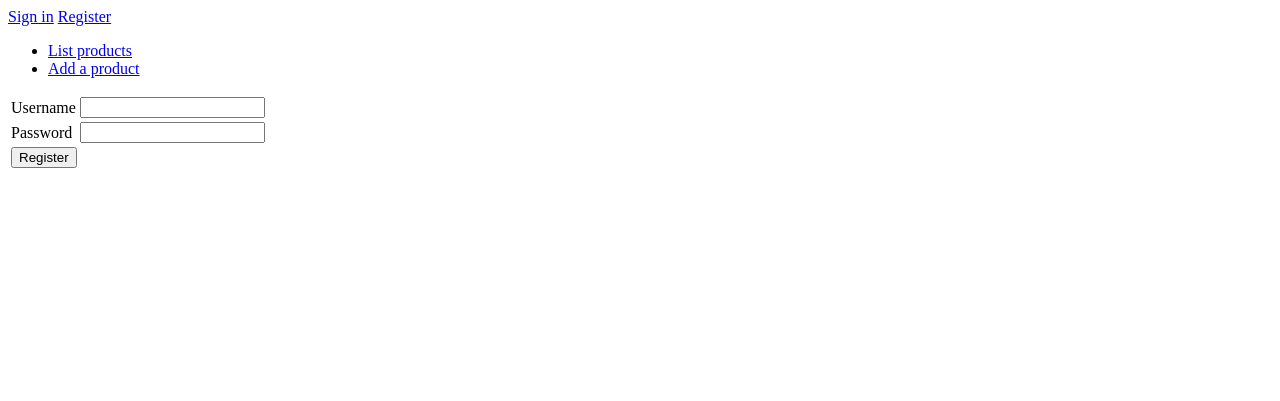
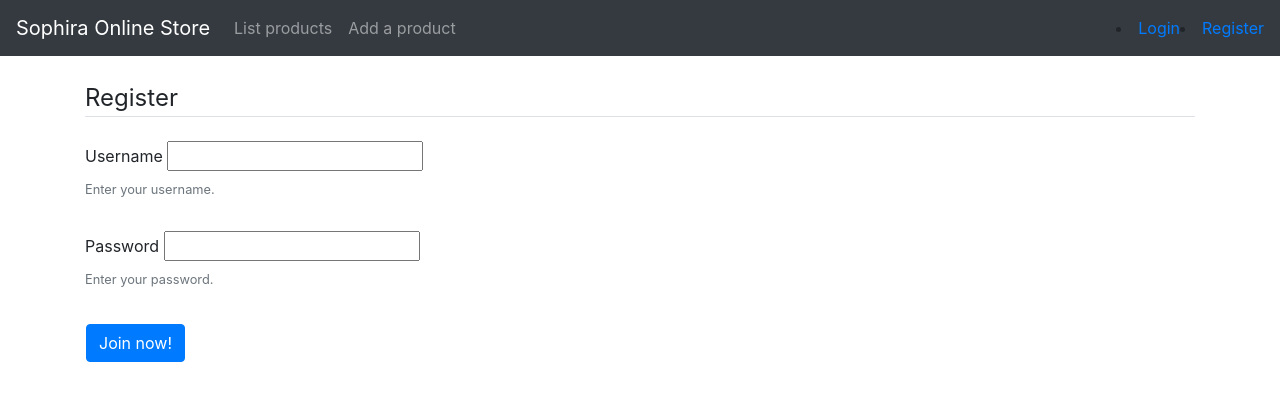
Before and after one commit to lacolegiala/online-store, a Flask app: page /auth/register in a window 1280 px wide. Shown: the top 401 px of the page. Run offline with Flask 2, Linux system fonts and the light colour scheme; some libraries are stand-ins or nearby versions.

Commit message:
Change the appearance of the templates by using bootstrap elements

```diff
--- a/application/templates/auth/register.html
+++ b/application/templates/auth/register.html
@@ -4,24 +4,36 @@
 <form method="POST" action="{{ url_for('auth_register') }}">
   <table>
     <tr>
-      <td>
-	{{ form.username.label }}
-      </td>
-      <td>
-	{{ form.username }}
-      </td>
-    </tr>
-    <tr>
-      <td>
-	{{ form.password.label }}
-      </td>
-      <td>
-	{{ form.password }}
-      </td>
+      <fieldset class="form-group">
+        <legend class="border-bottom mb-4">Register</legend>
+        <div class="form-group">
+          {{ form.username.label }}
+          {{ form.username }}
+          <small id="help" class="form-text text-muted">Enter your username.</small>
+        </div>
+        <td>
+          <ul>
+            {% for error in form.username.errors %}
+              <li>{{ error }}</li>
+            {% endfor %}
+          </ul>
+        </td>
+        <div class="form-group">
+          {{ form.password.label }}
+          {{ form.password }}
+          <small id="help" class="form-text text-muted">Enter your password.</small>
+        </div>
+        <td>
+          <ul>
+            {% for error in form.password.errors %}
+              <li>{{ error }}</li>
+            {% endfor %}
+          </ul>
+        </td>
     </tr>
     <tr>
       <td colspan="2">
-	      <input type="submit" value="Register" />
+        <button type="submit" class="btn btn-primary">Join now!</button>
       </td>
     </tr>
 </form>
--- a/application/templates/layout.html
+++ b/application/templates/layout.html
@@ -2,31 +2,52 @@
 <html>
   <head>
     <meta charset="utf-8">
+    <meta name="viewport" content="width=device-width, initial-scale=1, shrink-to-fit=no">
     <title>Sophira Online Store</title>
+    <link rel="stylesheet" href="https://maxcdn.bootstrapcdn.com/bootstrap/4.0.0/css/bootstrap.min.css" integrity="sha384-Gn5384xqQ1aoWXA+058RXPxPg6fy4IWvTNh0E263XmFcJlSAwiGgFAW/dAiS6JXm" crossorigin="anonymous">
   </head>
 
   <body>
-    {% if current_user.is_authenticated %}
-    <p>
-      Logged in as {{ current_user.username }}. <a href="{{ url_for('auth_logout') }}"> Log out</a>
-    </p>
-    {% else %}
-    <a href="{{ url_for('auth_login') }}">Sign in</a>
-    <a href="{{ url_for('auth_register') }}">Register</a>
-    {% endif %}
-    <ul>
-      <li>
-        <a href="{{ url_for('products_index') }}">List products</a>
+    <nav class="navbar navbar-expand-md navbar-dark bg-dark mb-4">
+      <a class="navbar-brand" href="#">Sophira Online Store</a>
+      <button class="navbar-toggler" type="button" data-toggle="collapse" data-target="#navbarCollapse" aria-controls="navbarCollapse" aria-expanded="false" aria-label="Toggle navigation">
+        <span class="navbar-toggler-icon"></span>
+      </button>
+      <div class="collapse navbar-collapse" id="navbarCollapse">
+        <ul class="navbar-nav mr-auto">
+          <li class="nav-item">
+            <a class="nav-link" href="{{ url_for('products_index') }} ">List products</a>
           </li>
-      <li>
-        <a href="{{ url_for('products_form') }}">Add a product</a>
+          <li class="nav-item">
+            <a class="nav-link" href="{{ url_for('products_form') }} ">Add a product</a>
           </li>
         </ul>
+        <div class="form-inline mt-2 mt-md-0">
+          {% if current_user.is_authenticated %}
+          <a href="{{ url_for('auth_logout') }}">Hello, {{ current_user.username }}! -- Logout</a>
+          {% else %}
+          <li class="nav-item">
+            <a href="{{ url_for('auth_login') }}">Login</a>
+          </li>
+          <li class="nav-item">
+            <a href="{{ url_for('auth_register')}}">Register</a>
+          </li>
+          {% endif %}
+        </div>
+      </div>
+    </nav>
 
+    <main role="main" class="container"></main>
+    <div class="container">
       {% block body %}
       <p>
         Content.
       </p>
       {% endblock %}
+    </div>
+
+    <script src="https://code.jquery.com/jquery-3.2.1.slim.min.js" integrity="sha384-KJ3o2DKtIkvYIK3UENzmM7KCkRr/rE9/Qpg6aAZGJwFDMVNA/GpGFF93hXpG5KkN" crossorigin="anonymous"></script>
+    <script src="https://cdnjs.cloudflare.com/ajax/libs/popper.js/1.12.9/umd/popper.min.js" integrity="sha384-ApNbgh9B+Y1QKtv3Rn7W3mgPxhU9K/ScQsAP7hUibX39j7fakFPskvXusvfa0b4Q" crossorigin="anonymous"></script>
+    <script src="https://maxcdn.bootstrapcdn.com/bootstrap/4.0.0/js/bootstrap.min.js" integrity="sha384-JZR6Spejh4U02d8jOt6vLEHfe/JQGiRRSQQxSfFWpi1MquVdAyjUar5+76PVCmYl" crossorigin="anonymous"></script>
   </body>
 </html>
--- a/application/templates/products/edit.html
+++ b/application/templates/products/edit.html
@@ -11,7 +11,8 @@
 	      {{ form.name.label }}
 	    </td>
 	    <td>
-	      {{ form.name }}
+        {{ form.name }}
+        <small id="help" class="form-text text-muted">Enter the name of the product.</small>
       </td>
       <td>
         <ul>
@@ -25,6 +26,7 @@
       </td>
       <td>
         {{ form.price }}
+        <small id="help" class="form-text text-muted">Enter the price of the product in cents.</small>
       </td>
       <td>
         <ul>
@@ -36,7 +38,7 @@
     </tr>
     <tr>
 	    <td colspan="2">
-	      <input type="submit" value="Save"/>
+	      <button type="submit" class="btn btn-primary">Save</button>
 	    </td>
     </tr>
   </table>
```
Also changed, not shown: application/templates/auth/login.html (+23 -12 lines), application/templates/products/list.html (+8 -9 lines), application/templates/products/new.html (+16 -13 lines). Lines whose indentation alone changed are shown as unchanged.
